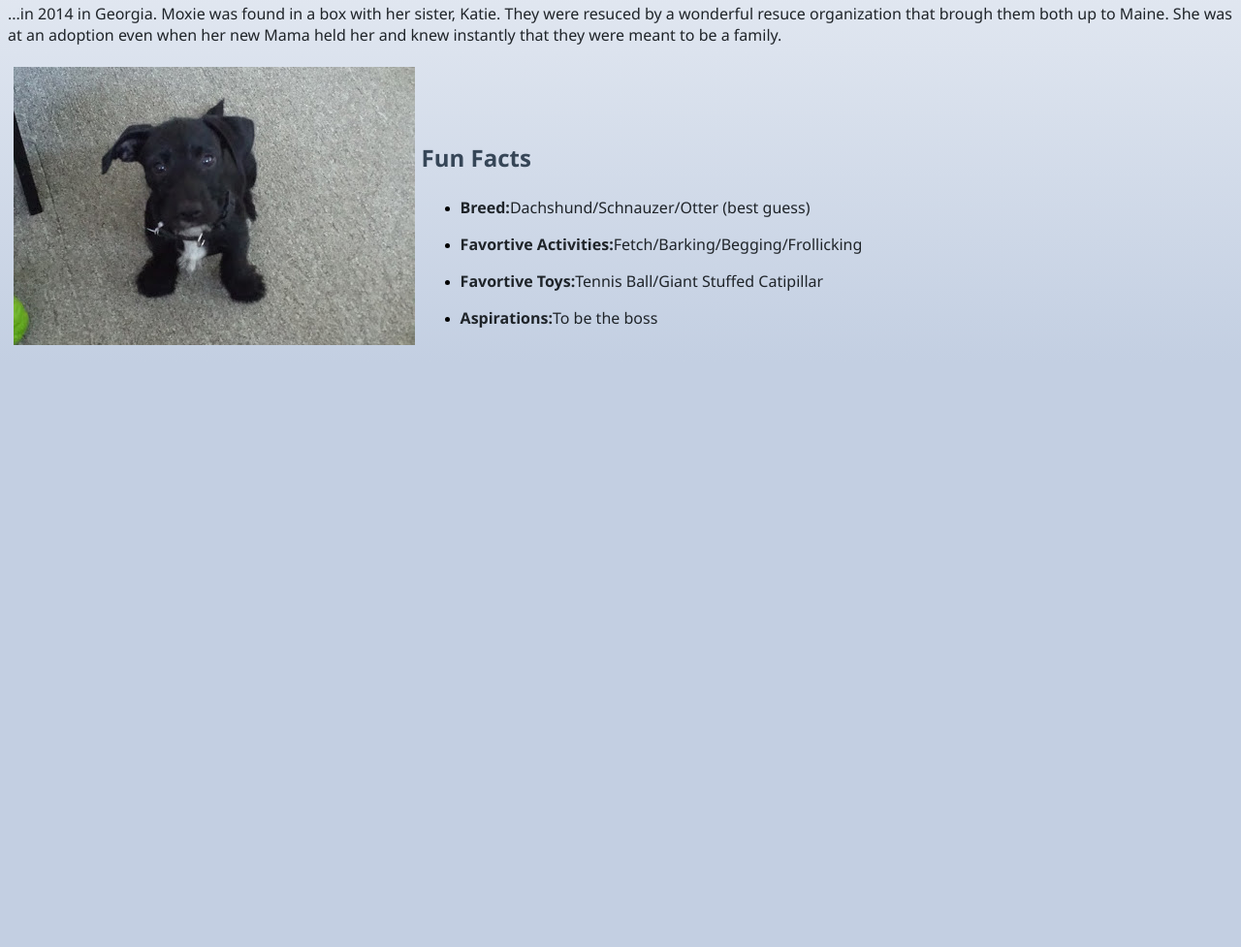
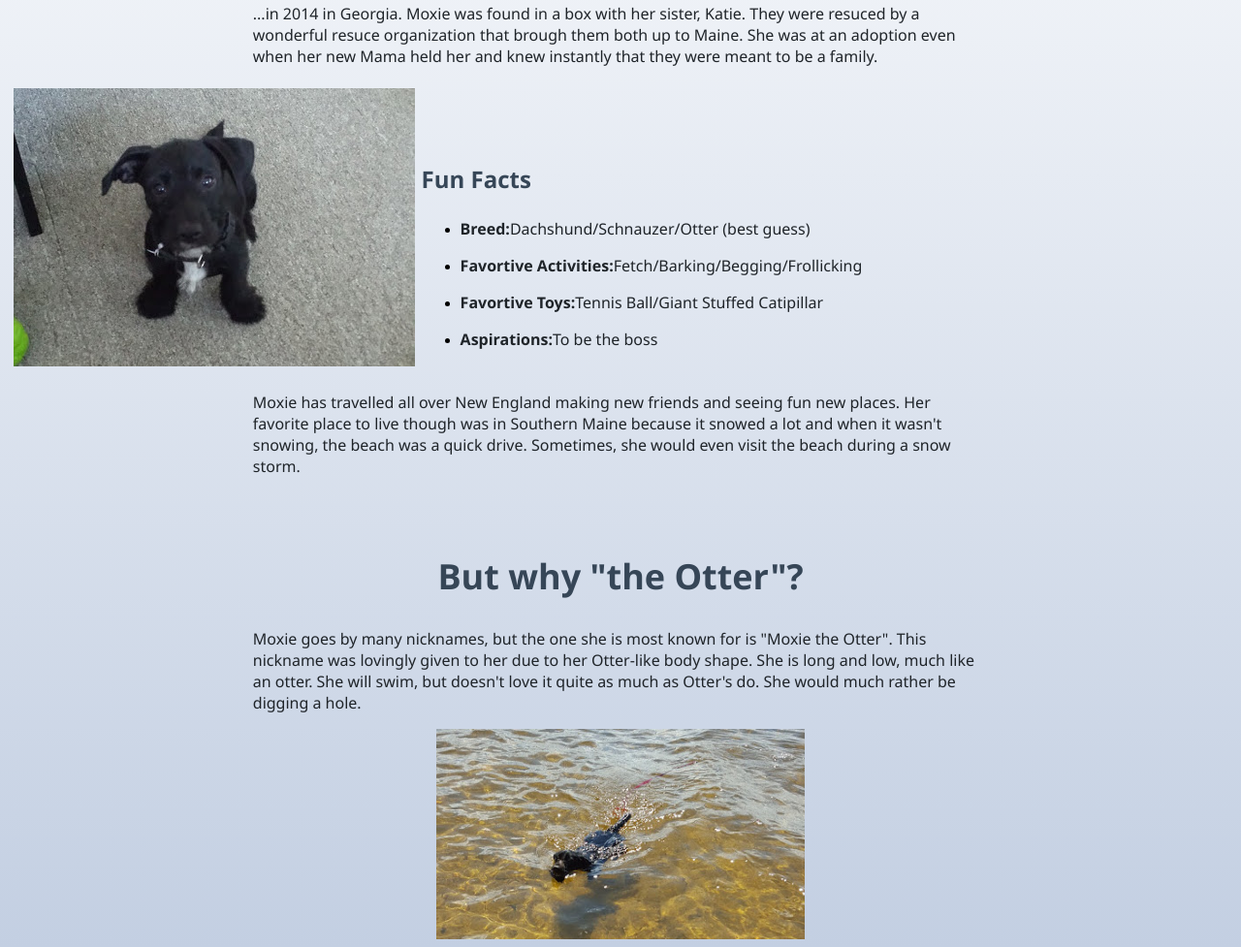
Before and after one commit to brobertson1/moxie, a plain HTML site: page about.html in a window 1280 px wide. Shown: the part 392-1369 px from the top of the page at 97% size. Before the commit the page ends 800 px from the top, so only its background shows below. Drawn offline with Linux system fonts and the light colour scheme.

Commit message:
added container styles and about copy

```diff
--- a/about.html
+++ b/about.html
@@ -17,10 +17,13 @@
 
         <!--page content-->
 <h1>All about Moxie</h1>
-<p class="tagline">Some fun stuff about an adorable pup</p>
-        <h2>It all started...</h2>
+    <p class="tagline">Some fun stuff about an adorable pup</p>
+            <h2>It all started...</h2>
+
+    <div class="container">
         <p>...in 2014 in Georgia. Moxie was found in a box with her sister, Katie. They were resuced by a wonderful resuce organization that brough them both up to Maine. She was at an adoption even when her new Mama held her and knew instantly that they were meant to be a family.
         </p>
+    </div>
 <table>
 <tr>
    <td>
@@ -39,12 +42,18 @@
         <li><p><strong>Aspirations:</strong>To be the boss</p></li>
     </ul>
    </td>
+</tr>
+</table>
 
 
-</tr>
+<div class="container">
+<p>Moxie has travelled all over New England making new friends and seeing fun new places. Her favorite place to live though was in Southern Maine because it snowed a lot and when it wasn't snowing, the beach was a quick drive. Sometimes, she would even visit the beach during a snow storm. </p>
 
-</table>
+<h2>But why "the Otter"?</h2>
+       <p>Moxie goes by many nicknames, but the one she is most known for is "Moxie the Otter". This nickname was lovingly given to her due to her Otter-like body shape. She is long and low, much like an otter. She will swim, but doesn't love it quite as much as Otter's do. She would much rather be digging a hole.</p>
+       <img src="images/about/swimming.jpg" alt="Moxie swimming in a lake" class="image-centered">
 
+    </div>
 
 
 
--- a/styles.css
+++ b/styles.css
@@ -5,6 +5,10 @@ body {
 
 }
 
+.container{
+    margin: auto;
+    width: 60%;
+}
 
 
 h1{
@@ -65,6 +69,13 @@ p{
     height: auto;
 }
 
+.image-centered{
+    display: block;
+    margin-left: auto;
+    margin-right: auto;
+    width: 50%;
+  }
+
 .nav-logo{
     font-family: 'Segoe UI', Tahoma, Geneva, Verdana, sans-serif;
     font-size: 1.5rem;
```
